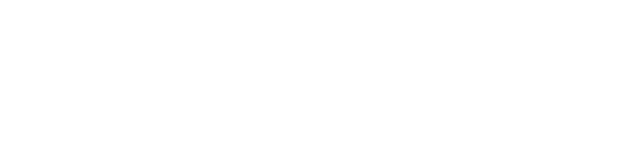
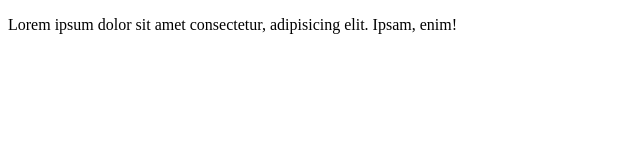
Before and after one commit to OscarRC21/Mi-prueba, a plain HTML site: page index.html in a window 1280 px wide. Shown: the whole page, without its empty margins (0-640 px from the left). Drawn offline with Linux system fonts and the light colour scheme.

Commit message:
div hola

```diff
--- a/index.html
+++ b/index.html
@@ -7,5 +7,13 @@
 </head>
 <body>
 
+    <div>
+        <div class="hola">
+            <p>
+                Lorem ipsum dolor sit amet consectetur, adipisicing elit. Ipsam, enim!
+            </p>
+        </div>
+    </div>
+
 </body>
 </html>
```
